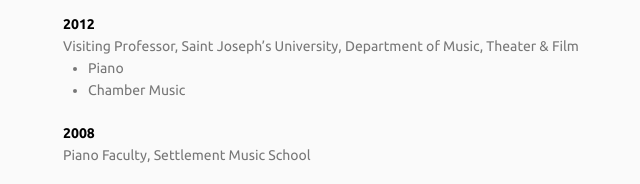
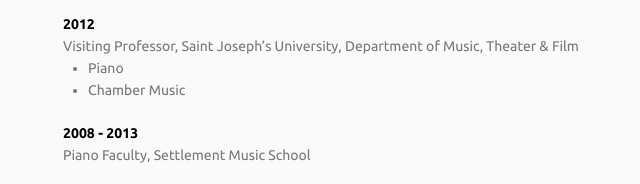
Before and after one commit to parkov/yuxiwang, a plain HTML site: page index.html in a window 1280 px wide. Shown: the part 1580-1764 px from the top of the page, 107-747 px from the left. Drawn offline with Linux system fonts and the light colour scheme.

Commit message:
add end date to settlement

```diff
--- a/index.html
+++ b/index.html
@@ -124,7 +124,7 @@
 					</div>
 
 					<div class="teaching">
-						<p class="date">2008</p>
+						<p class="date">2008 - 2013</p>
 						<p>Piano Faculty, Settlement Music School</p>
 					</div>
 
```
